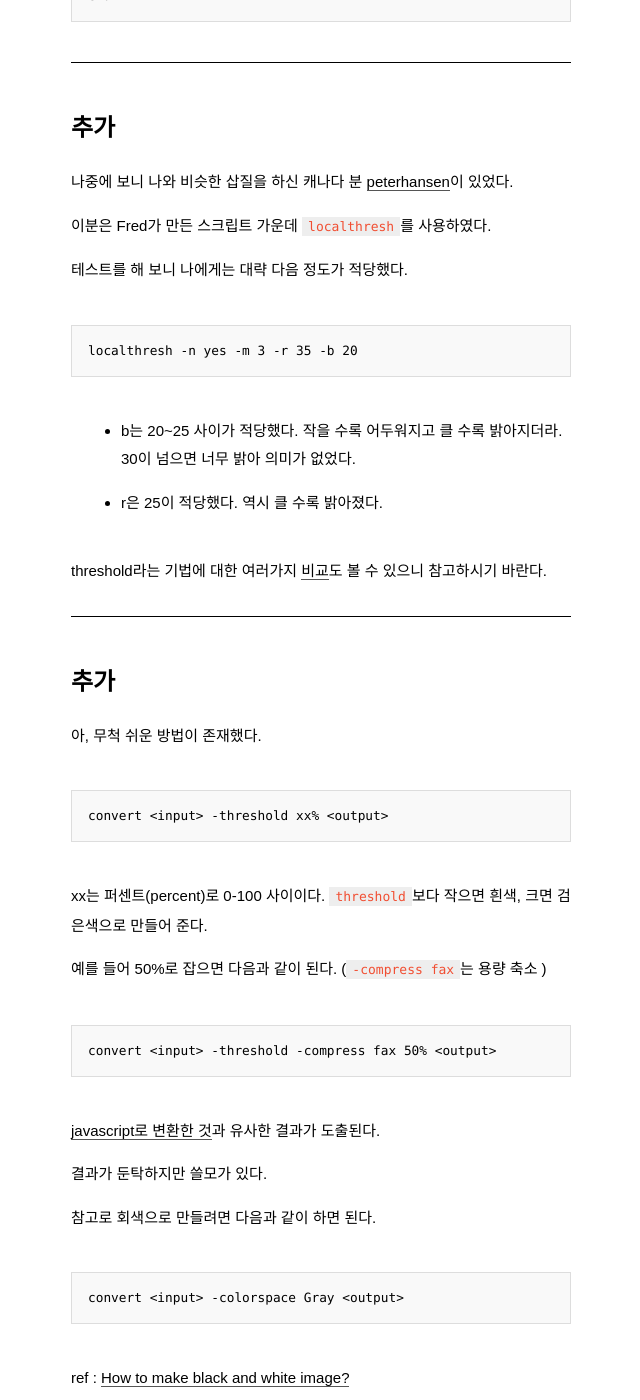
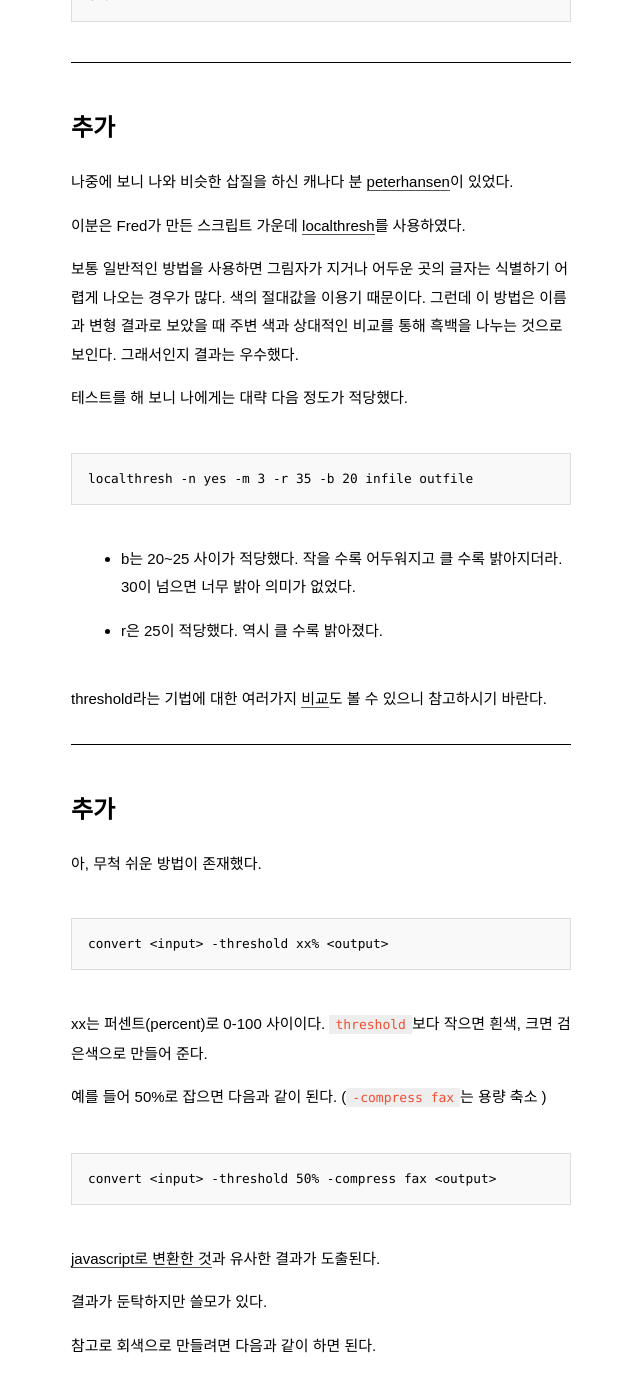
Before and after one commit to pinedance/blog, a Jekyll site: the page built from _posts/2016/01-06/2016-06-10-스캔-이미지-문서-흑백-만들기.md, in a window 1280 px wide and 1400 px high, scrolled down 10933 px. Shown: the whole window, without its empty margins (319-959 px from the left). Built offline with Jekyll 4.4.1, drawn with Linux system fonts in a browser that asks for light colours; some web fonts are replaced; comment, search, counter and statistics services are not loaded.

Commit message:
update posts

````diff
--- a/_posts/2016/01-06/2016-06-10-스캔-이미지-문서-흑백-만들기.md
+++ b/_posts/2016/01-06/2016-06-10-스캔-이미지-문서-흑백-만들기.md
@@ -250,12 +250,14 @@ end
 
 나중에 보니 나와 비슷한 삽질을 하신 캐나다 분 [peterhansen](http://peterhansen.ca/blog/using-imagemagick-to-filter-page-scans.html)이 있었다.
 
-이분은 Fred가 만든 스크립트 가운데 `localthresh`를 사용하였다.
+이분은 Fred가 만든 스크립트 가운데 [localthresh](http://www.fmwconcepts.com/imagemagick/localthresh/index.php)를 사용하였다.
+
+보통 일반적인 방법을 사용하면 그림자가 지거나 어두운 곳의 글자는 식별하기 어렵게 나오는 경우가 많다. 색의 절대값을 이용기 때문이다. 그런데 이 방법은 이름과 변형 결과로 보았을 때 주변 색과 상대적인 비교를 통해 흑백을 나누는 것으로 보인다. 그래서인지 결과는 우수했다.
 
 테스트를 해 보니 나에게는 대략 다음 정도가 적당했다.
 
 ```
-localthresh -n yes -m 3 -r 35 -b 20
+localthresh -n yes -m 3 -r 35 -b 20 infile outfile
 ```
 
 * b는 20~25 사이가 적당했다. 작을 수록 어두워지고 클 수록 밝아지더라. 30이 넘으면 너무 밝아 의미가 없었다.
@@ -281,7 +283,7 @@ xx는 퍼센트(percent)로 0-100 사이이다. `threshold`보다 작으면 흰
 예를 들어 50%로 잡으면 다음과 같이 된다. (`-compress fax`는 용량 축소 )
 
 ```
-convert <input> -threshold -compress fax 50% <output>
+convert <input> -threshold 50% -compress fax <output>
 ```
 
 [javascript로 변환한 것](http://pinedance.github.io/blog/2017/07/05/manipulate-image-file-with-javascript)과 유사한 결과가 도출된다.
````
Also changed, not shown: _posts/2016/01-06/2016-05-03-how-to-convert-djvu-to-pdf.md (+3 -0 lines), _posts/2017/01-06/2017-01-20-java-decompiler.md (added, +13 -0 lines), _posts/updates/2018-01-13-manipulating-media-files-with-ffmpeg.md (added, +56 -0 lines).
